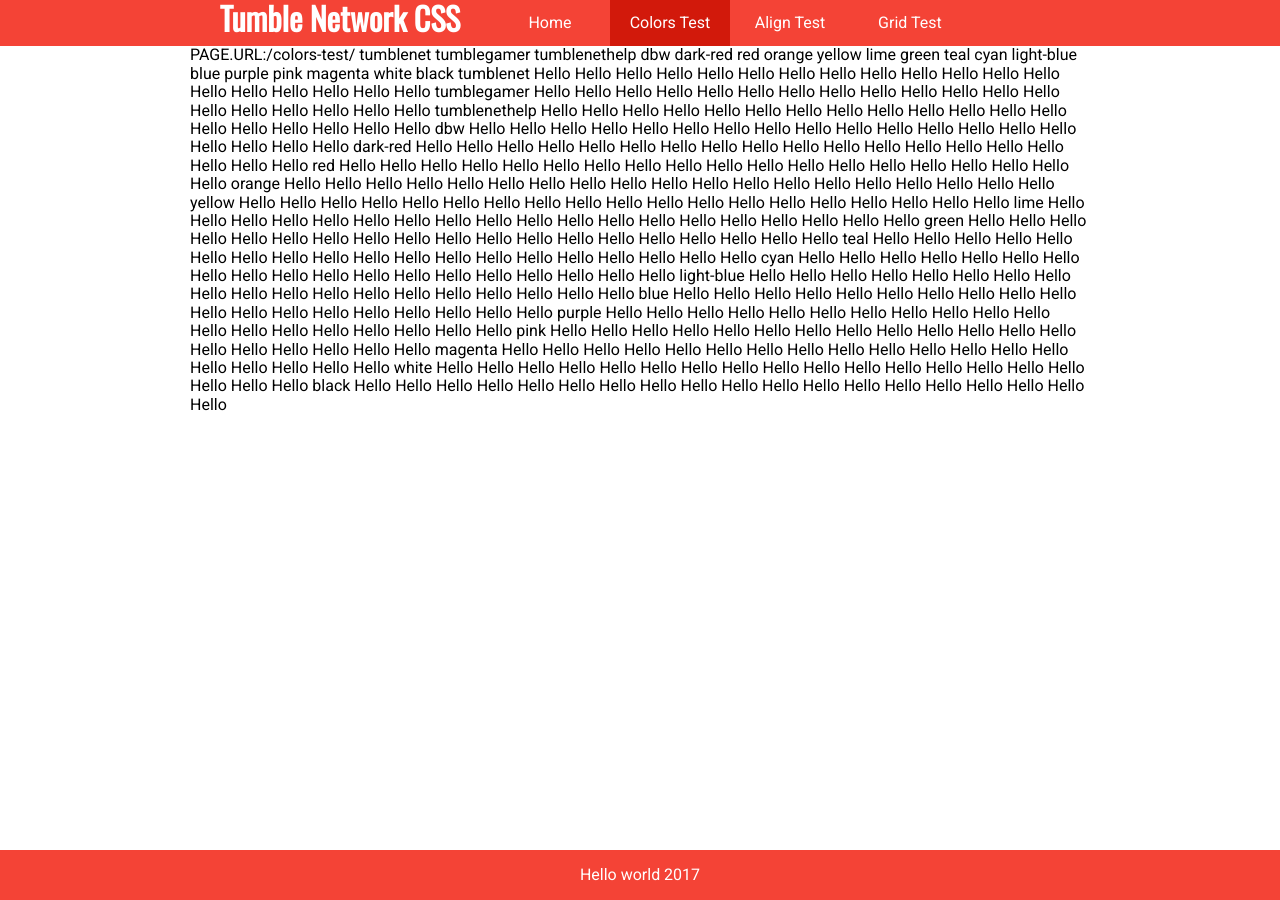
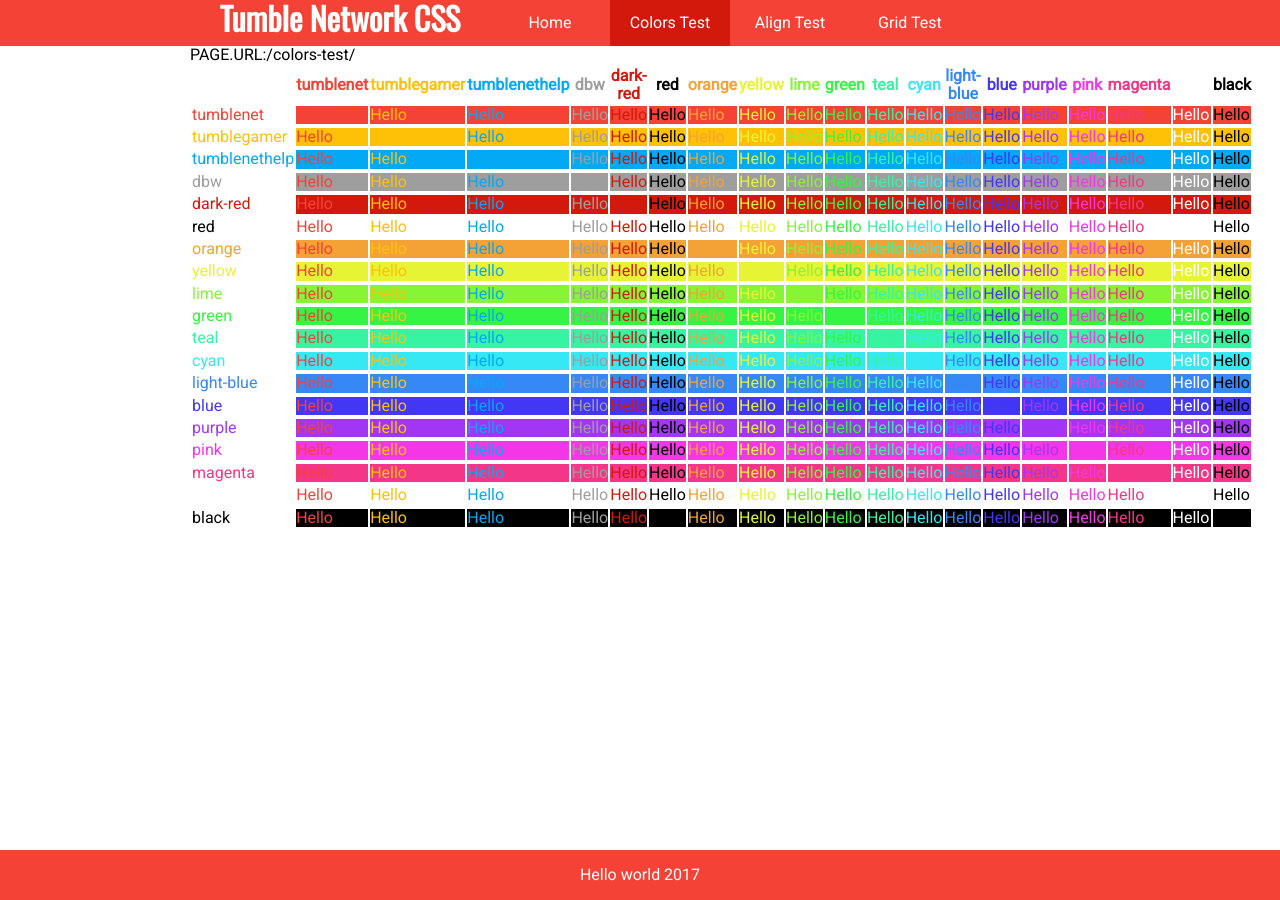
Before and after one commit to tumblenet/tumblenet-css, a Jekyll site: the page built from colors-test.html, in a window 1280 px wide. Built offline with Jekyll 4.4.1, drawn with Linux system fonts in a browser that asks for light colours.

Commit message:
Update colors-test.html

```diff
--- a/colors-test.html
+++ b/colors-test.html
@@ -1,6 +1,7 @@
 ---
 layout: main
 ---
+<table>
   <tr>
     <th>
     </th>
@@ -13,13 +14,14 @@ layout: main
 
   {% for backC in site.colors %}
   <tr>
-  <th class="tn-text-color-{{backC.name}}">
+    <td class="tn-text-color-{{backC.name}}">
       {{backC.name}}
-  </th>
+    </td>
    {% for textC in site.colors %}
- <th class="tn-element-color-{{backC.name}} tn-text-color-{{textC.name}}">
+   <td class="tn-element-color-{{backC.name}} tn-text-color-{{textC.name}}">
     Hello
- </th>
+   </td>
    {% endfor %}
   <tr>
   {% endfor %}
+</table>
```
Lines whose indentation alone changed are shown as unchanged.
